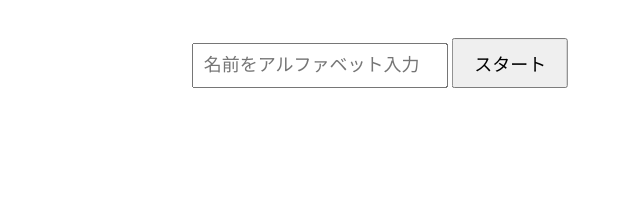
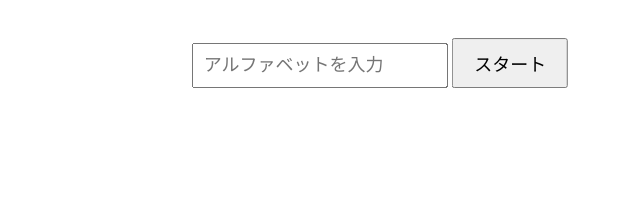
Before and after one commit to opppppan/payapaya, a plain HTML site: page index.html in a window 1280 px wide. Shown: the part 387-591 px from the top of the page, 260-900 px from the left. Drawn offline with Linux system fonts and the light colour scheme.

Commit message:
Update index.html

```diff
--- a/index.html
+++ b/index.html
@@ -9,7 +9,7 @@
 <body>
   <div class="start-screen" id="startScreen">
     <h1>SUSHI SHOOTING</h1>
-    <input type="text" id="textInput" placeholder="名前をアルファベット入力" maxlength="20">
+    <input type="text" id="textInput" placeholder="アルファベットを入力" maxlength="20">
     <button id="startBtn">スタート</button>
   </div>
 
```
